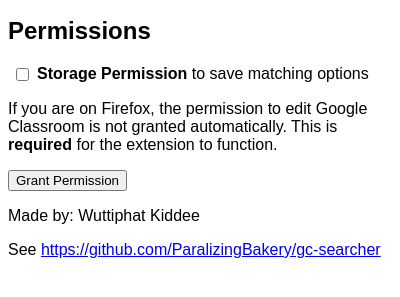
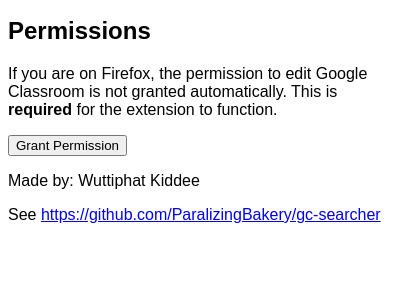
Before and after one commit to ParalizingBakery/classroom-searcher, a browser extension: page popup/index.html in a window 400 px wide. Shown: the part 155-452 px from the top of the page. Drawn offline with Linux system fonts and the light colour scheme.

Commit message:
removed storage permission checkbox because it cannot be requested at runtime. Instead, it will be labeled in manifest in permissions key. This will not prompt the user.

```diff
--- a/popup/index.html
+++ b/popup/index.html
@@ -14,10 +14,6 @@
         </p>
         <h2>Permissions</h2>
         <div>
-            <div class="checkbox-container">
-                <input id="request-storage-checkbox" type="checkbox" autocomplete="off"></input>
-                <label for="request-storage-checkbox"><strong>Storage Permission</strong> to save matching options</label>
-            </div>
             <p>
                 If you are on Firefox, the permission to edit Google Classroom is not granted automatically.
                 This is <strong>required</strong> for the extension to function.
```
Also changed, not shown: manifest.json.
